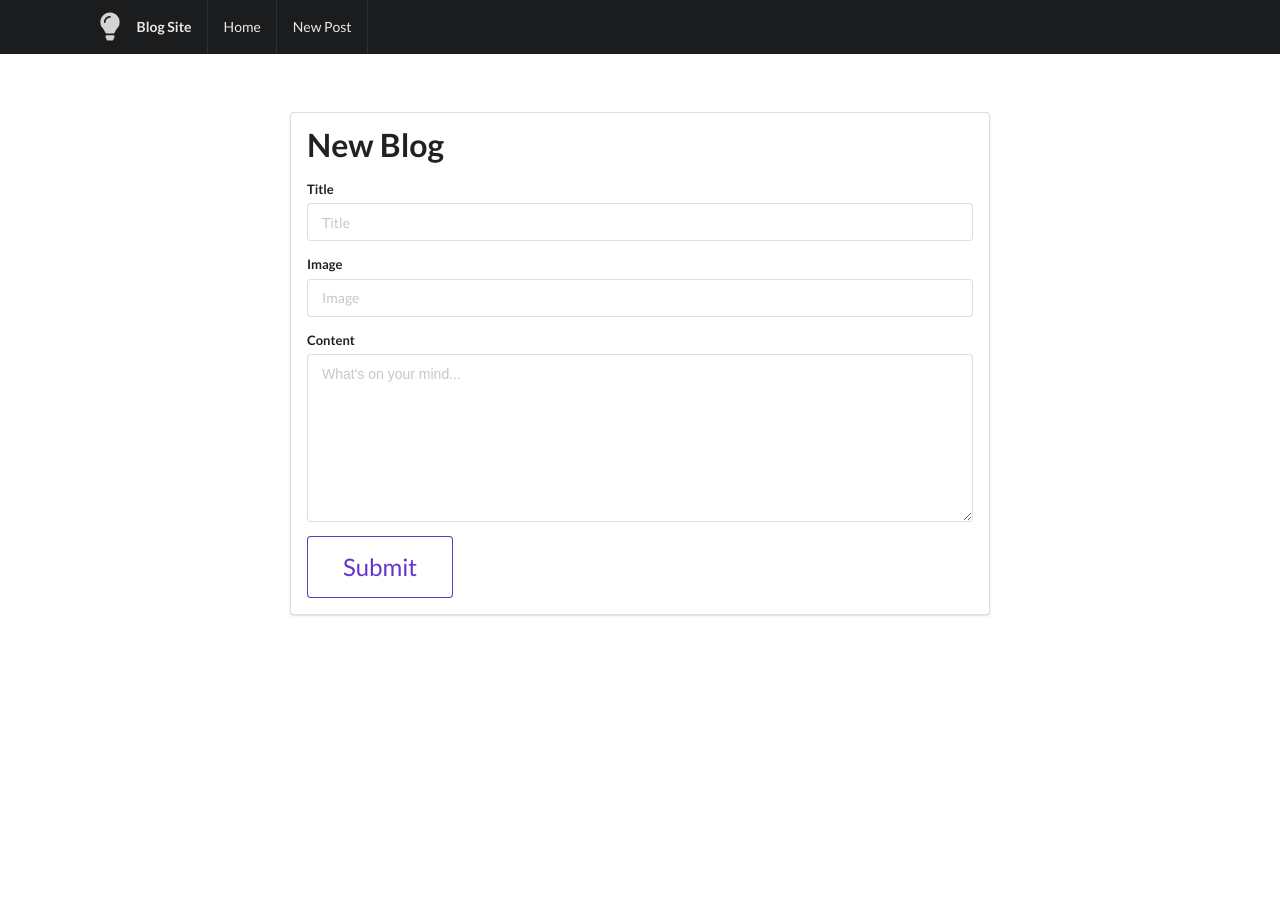
After one commit to cwtobias6/nodeBlog, a Node server app: page /new in a window 1280 px wide. The commit adds this page. Run offline with Node 20, Linux system fonts and the light colour scheme; some libraries are stand-ins or nearby versions.

Commit message:
added semantic ui and linked create post page

```diff
--- a/app.js
+++ b/app.js
@@ -20,6 +20,7 @@ var Blog = mongoose.model("Blog", blogSchema);
 
 // RESTful routes
 
+// index route
 app.get("/", function(req, res) {
 	res.redirect("/blogs");
 })
@@ -34,6 +35,23 @@ app.get("/blogs", function(req, res) {
 	})
 });
 
+// New Post Route
+app.get("/new", function(req, res) {
+	res.render("new");
+});
+
+// Create Route
+app.post("/blogs", function(req, res) {
+	Blog.create(req.body.blog, function(err, newBlog) {
+		if(err) {
+			res.render("new");
+		} else {
+			res.redirect("/blogs");
+		}
+	});
+});
+
+
 
 
 
--- /dev/null
+++ b/public/stylesheets/app.css
@@ -0,0 +1,7 @@
+i.icon {
+	font-size: 2em;
+}
+
+.container.main {
+	margin-top: 7.0em;
+}
--- a/views/index.ejs
+++ b/views/index.ejs
@@ -1,3 +1,4 @@
+<% include partials/header %>
 <h1>Index Page</h1>
 
 <% blogs.forEach(function(blog) { %>
@@ -9,3 +10,5 @@
 	</div>
 
 <% }); %>
+
+<% include partials/footer %>
--- /dev/null
+++ b/views/new.ejs
@@ -0,0 +1,24 @@
+<% include partials/header %>
+
+<div class="ui main text container segment">
+	<div class="ui huge header">New Blog</div>
+	<form class="ui form" action="/blogs" method="POST">
+		<div class="field">
+			<label>Title</label>
+			<input type="text" name="blog[title]" placeholder="Title">
+		</div>
+		<div class="field">
+			<label>Image</label>
+			<input type="text" name="blog[image]" placeholder="Image">
+		</div>
+		<div class="field">
+			<label>Content</label>
+			<textarea name="blog[body]" placeholder="What's on your mind..."></textarea>
+		</div>
+		<div class="field">
+			<input class="ui violet massive basic button" type="submit">
+		</div>
+	</form>
+</div>
+
+<% include partials/footer %>
--- /dev/null
+++ b/views/partials/footer.ejs
@@ -0,0 +1,4 @@
+
+
+	</body>
+</html>
--- /dev/null
+++ b/views/partials/header.ejs
@@ -0,0 +1,15 @@
+<!DOCTYPE html>
+	<html>
+	<head>
+		<title>Blog</title>
+		<link rel="stylesheet" type="text/css" href="https://cdnjs.cloudflare.com/ajax/libs/semantic-ui/2.1.8/semantic.min.css">
+		<link rel="stylesheet" type="text/css" href="/stylesheets/app.css">
+	</head>
+	<body>
+		<div class="ui fixed inverted menu">
+			<div class="ui container">
+				<div class=" header item"><i class="icon idea"></i>Blog Site</div>
+				<a class="item" href="/">Home</a>
+				<a class="item" href="/new">New Post</a>
+			</div>
+		</div>
```
